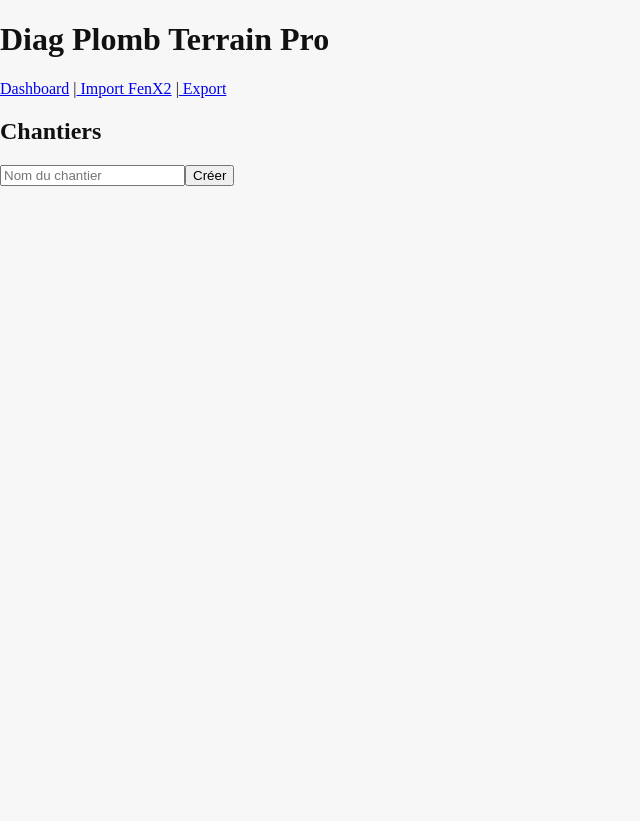
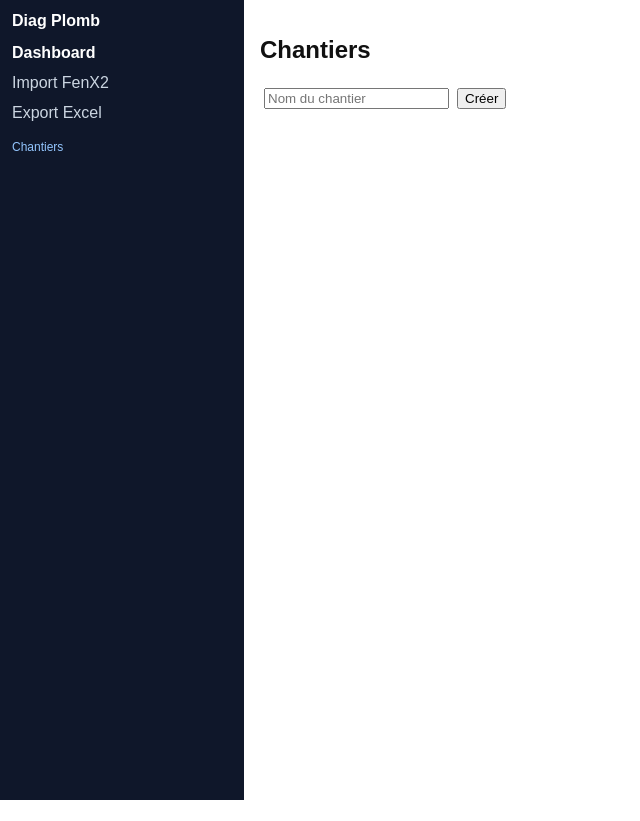
Before and after one commit to Toonsfr/Diag-Plomb, a React (Vite) app: page / in a window 1280 px wide. Shown: the whole page, without its empty margins (0-640 px from the left). After the commit the page ends 800 px from the top, so only its background shows below. Built offline with nearby package versions, Linux system fonts and the light colour scheme; the HTML template or start-up script is replaced by a standard one.

Commit message:
MVP: pieces management, sidebar, routes updates

```diff
--- a/src/App.jsx
+++ b/src/App.jsx
@@ -1,28 +1,22 @@
 import React from 'react'
-import { BrowserRouter, Routes, Route, Link } from 'react-router-dom'
+import { BrowserRouter, Routes, Route } from 'react-router-dom'
 import DashboardPage from './pages/DashboardPage'
-import ChantierPage from './pages/ChantierPage'
+import PiecesPage from './pages/PiecesPage'
 import ImportFenX2Page from './pages/ImportFenX2Page'
 import MesuresPage from './pages/MesuresPage'
 import ExportPage from './pages/ExportPage'
+import Sidebar from './components/Sidebar'
 import './index.css'
 
 export default function App(){
   return (
     <BrowserRouter>
       <div className="app-root">
-        <header className="app-header">
-          <h1>Diag Plomb Terrain Pro</h1>
-          <nav>
-            <Link to="/">Dashboard</Link> |
-            <Link to="/import"> Import FenX2</Link> |
-            <Link to="/export"> Export</Link>
-          </nav>
-        </header>
+        <Sidebar />
         <main className="app-main">
           <Routes>
             <Route path="/" element={<DashboardPage />} />
-            <Route path="/chantier/:id" element={<ChantierPage />} />
+            <Route path="/pieces/:chantierId" element={<PiecesPage />} />
             <Route path="/import" element={<ImportFenX2Page />} />
             <Route path="/mesures/:chantierId" element={<MesuresPage />} />
             <Route path="/export" element={<ExportPage />} />
--- /dev/null
+++ b/src/components/Sidebar.jsx
@@ -0,0 +1,26 @@
+import React, { useEffect, useState } from 'react'
+import { NavLink } from 'react-router-dom'
+import { getChantiers } from '../services/storage'
+
+export default function Sidebar(){
+  const [chantiers, setChantiers] = useState([])
+  useEffect(()=>{ getChantiers().then(setChantiers) },[])
+  return (
+    <aside className="app-sidebar">
+      <div className="sidebar-header">Diag Plomb</div>
+      <nav>
+        <NavLink to="/" end className={({isActive})=> isActive? 'active':''}>Dashboard</NavLink>
+        <NavLink to="/import" className={({isActive})=> isActive? 'active':''}>Import FenX2</NavLink>
+        <NavLink to="/export" className={({isActive})=> isActive? 'active':''}>Export Excel</NavLink>
+      </nav>
+      <div className="sidebar-list">
+        <div className="sidebar-subtitle">Chantiers</div>
+        <ul>
+          {chantiers.map(c=> (
+            <li key={c.id}><NavLink to={`/pieces/${c.id}`} className={({isActive})=> isActive? 'active':''}>{c.name}</NavLink></li>
+          ))}
+        </ul>
+      </div>
+    </aside>
+  )
+}
--- a/src/index.css
+++ b/src/index.css
@@ -1,2 +1,12 @@
 html,body,#root{height:100%;margin:0}
-body{background:#f7f7f8;color:#111}
+body{background:#fff;color:#111;font-family:Arial,Helvetica,sans-serif}
+.app-root{display:flex;min-height:100vh}
+.app-sidebar{width:220px;background:#0f172a;color:#fff;padding:12px}
+.sidebar-header{font-weight:700;margin-bottom:8px}
+.app-main{padding:16px;flex:1}
+nav a{display:block;color:#cbd5e1;text-decoration:none;padding:6px 0}
+nav a.active{color:#fff;font-weight:600}
+.sidebar-list{margin-top:12px}
+.sidebar-subtitle{font-size:12px;color:#93c5fd;margin-top:8px}
+table{border-collapse:collapse}
+input,select,button{margin:4px}
--- a/src/pages/DashboardPage.jsx
+++ b/src/pages/DashboardPage.jsx
@@ -22,7 +22,7 @@ export default function DashboardPage(){
       </div>
       <ul>
         {chantiers.map(c=> (
-          <li key={c.id}><Link to={`/chantier/${c.id}`}>{c.name || `Chantier ${c.id}`}</Link></li>
+          <li key={c.id}><Link to={`/pieces/${c.id}`}>{c.name || `Chantier ${c.id}`}</Link> — <Link to={`/mesures/${c.id}`}>Mesures</Link></li>
         ))}
       </ul>
     </div>
--- /dev/null
+++ b/src/pages/PiecesPage.jsx
@@ -0,0 +1,52 @@
+import React, { useEffect, useState } from 'react'
+import { useParams } from 'react-router-dom'
+import { getChantier, getPiecesByChantier, addPiece, updatePiece, deletePiece } from '../services/storage'
+
+export default function PiecesPage(){
+  const { chantierId } = useParams()
+  const [chantier, setChantier] = useState(null)
+  const [pieces, setPieces] = useState([])
+  const [name, setName] = useState('')
+  const [editing, setEditing] = useState(null)
+  const [ud, setUd] = useState('')
+
+  useEffect(()=>{ load() },[chantierId])
+  const load = async ()=>{
+    if (!chantierId) return
+    setChantier(await getChantier(chantierId))
+    setPieces(await getPiecesByChantier(chantierId))
+  }
+
+  const add = async ()=>{
+    if (!name) return
+    await addPiece({chantierId:Number(chantierId), name, numUd: ud||''})
+    setName(''); setUd('')
+    load()
+  }
+  const startEdit = (p)=>{ setEditing(p.id); setName(p.name); setUd(p.numUd||'') }
+  const saveEdit = async ()=>{ await updatePiece(editing, {name, numUd: ud}); setEditing(null); setName(''); setUd(''); load() }
+  const remove = async (id)=>{ if (!confirm('Supprimer cette pièce ?')) return; await deletePiece(id); load() }
+
+  if (!chantier) return <div>Chargement chantier...</div>
+  return (
+    <div>
+      <h2>Pièces / UD — {chantier.name}</h2>
+      <div style={{marginBottom:12}}>
+        <input placeholder="Nom pièce" value={name} onChange={e=>setName(e.target.value)} />
+        <input placeholder="UD (numUd)" value={ud} onChange={e=>setUd(e.target.value)} style={{marginLeft:8}} />
+        {editing ? (<><button onClick={saveEdit}>Sauver</button><button onClick={()=>{setEditing(null);setName('');setUd('')}}>Annuler</button></>) : (<button onClick={add}>Ajouter</button>)}
+      </div>
+      <table border={1} cellPadding={6}>
+        <thead><tr><th>ID</th><th>Nom</th><th>UD</th><th>Actions</th></tr></thead>
+        <tbody>
+          {pieces.map(p=> (
+            <tr key={p.id}><td>{p.id}</td><td>{p.name}</td><td>{p.numUd||'-'}</td><td>
+              <button onClick={()=>startEdit(p)}>Éditer</button>
+              <button onClick={()=>remove(p.id)} style={{marginLeft:8}}>Supprimer</button>
+            </td></tr>
+          ))}
+        </tbody>
+      </table>
+    </div>
+  )
+}
--- a/src/services/storage.js
+++ b/src/services/storage.js
@@ -10,6 +10,9 @@ export const getChantier = async (id) => db.chantiers.get(Number(id))
 
 export const addPiece = async (p) => db.pieces.add(p)
 export const getPiecesByChantier = async (chantierId) => db.pieces.where('chantierId').equals(Number(chantierId)).toArray()
+export const getPiece = async (id) => db.pieces.get(Number(id))
+export const updatePiece = async (id, changes) => db.pieces.update(Number(id), changes)
+export const deletePiece = async (id) => db.pieces.delete(Number(id))
 
 export const addMesures = async (mesArray) => db.mesures.bulkAdd(mesArray)
 export const getMesuresByChantier = async (chantierId) => db.mesures.where('chantierId').equals(Number(chantierId)).toArray()
```
